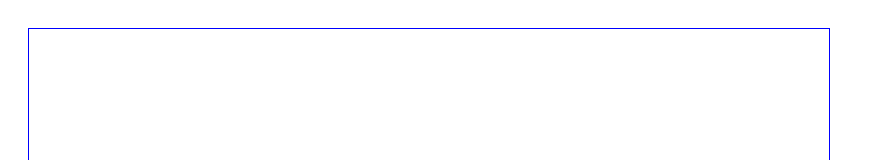
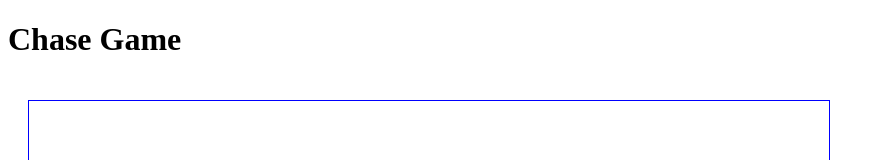
Before and after one commit to rayklaw/chaser, a plain HTML site: page index.html in a window 1280 px wide. Shown: the top 160 px of the page, without its empty margins (0-884 px from the left). Drawn offline with Linux system fonts and the light colour scheme.

Commit message:
Add a heading element with the game name

```diff
--- a/index.html
+++ b/index.html
@@ -5,6 +5,7 @@
      <link rel="stylesheet" href="chaser.css">
   </head>
   <body>
+     <h1>Chase Game</h1>
     <canvas width="800" height="800"></canvas>
     <script scr="chaser.js"></script>
   </body>
```
